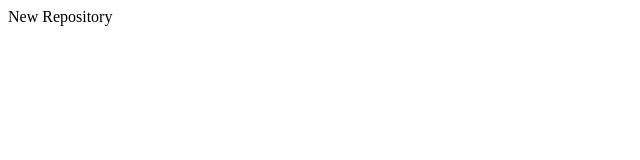
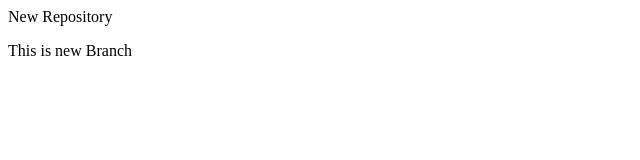
Before and after one commit to Dipali98-developer/LocalRepo, a plain HTML site: page index.html in a window 1280 px wide. Shown: the whole page, without its empty margins (0-640 px from the left). Drawn offline with Linux system fonts and the light colour scheme.

Commit message:
Add new branch

```diff
--- a/index.html
+++ b/index.html
@@ -1 +1,2 @@
 <p>New Repository</p>
+<p>This is new Branch</p>
```
